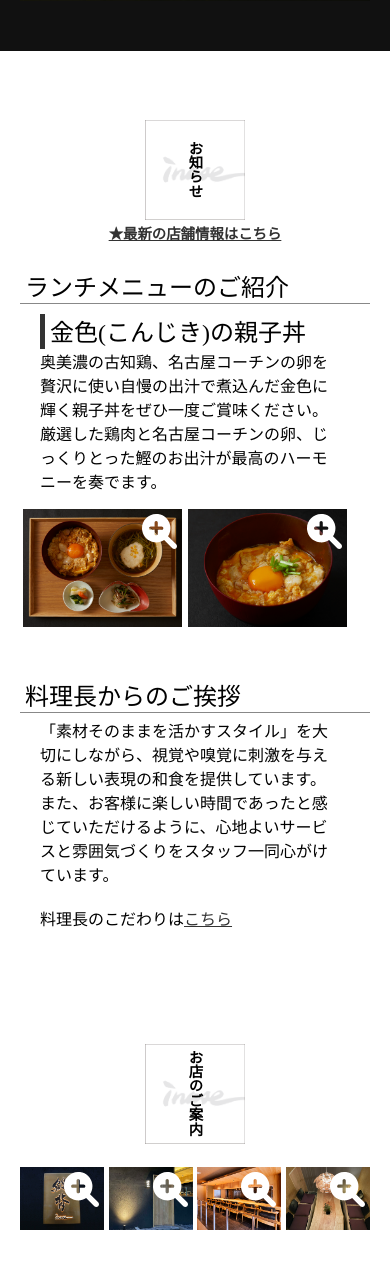
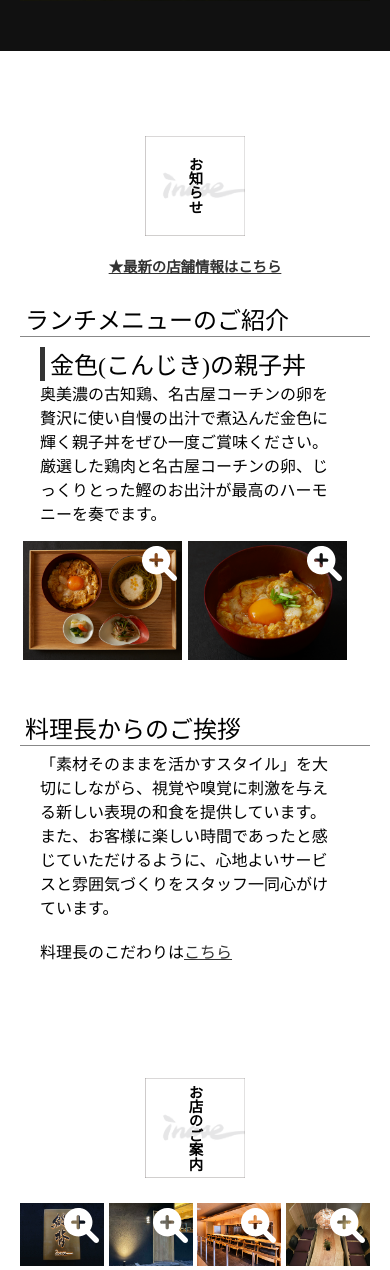
Before and after one commit to reonotis/inase-tokyo, a PHP site: page / in a window 390 px wide. Shown: the part 4196-5466 px from the top of the page. Run offline with PHP 8.4, Linux system fonts and the light colour scheme; some libraries are stand-ins or nearby versions; grey boxes are pictures that could not be loaded.

Commit message:
英語版のお知らせのスタイルを修正

```diff
--- a/css/main.css
+++ b/css/main.css
@@ -173,6 +173,7 @@ h2.en:before{
     h2,
     h2.en{
         margin: 0 auto 10px;
+        height: 130px;
     }
     .h2-logo:before,
     h2.en:before{
```
